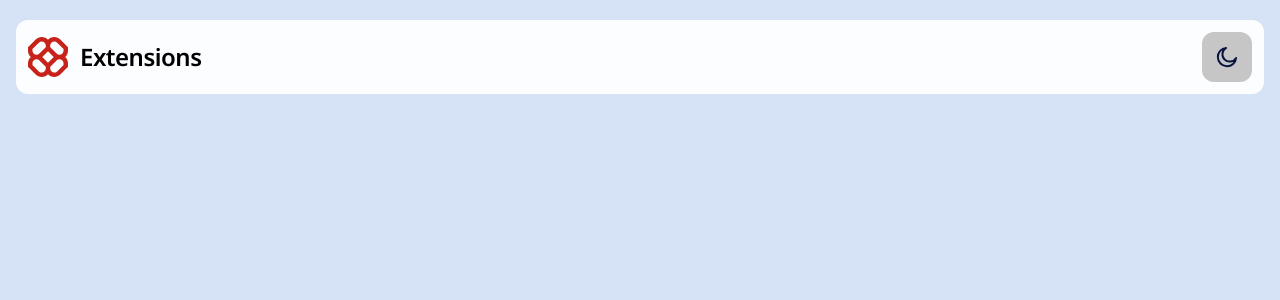
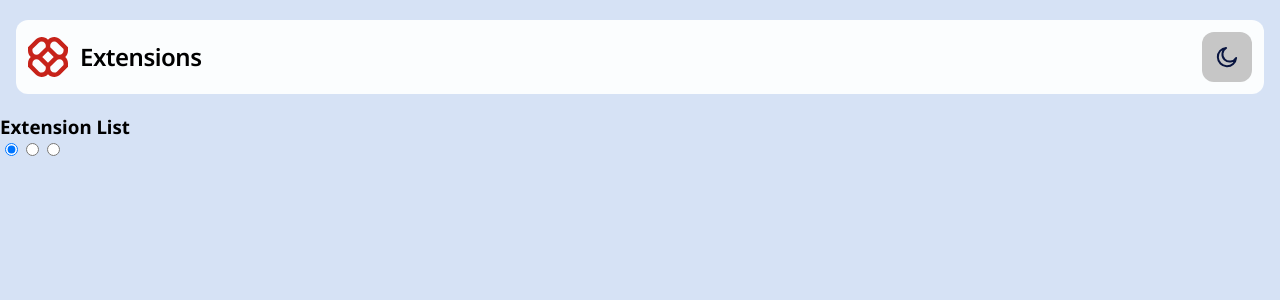
Before and after one commit to Oleksandr-Berd/browser-extension-manager, a React (Vite) app: page / in a window 1280 px wide. Shown: the top 300 px of the page. Built offline with nearby package versions, Linux system fonts and the light colour scheme.

Commit message:
logic for extension list is done

```diff
--- a/src/App.jsx
+++ b/src/App.jsx
@@ -1,4 +1,4 @@
-import { useContext } from "react";
+import { useContext, useState } from "react";
 import * as SC from "./AppStyled";
 
 import ThemeContext from "./context/styled/themeContext";
@@ -6,11 +6,15 @@ import lightTheme from "./styled/lightTheme";
 import darkTheme from "./styled/darkTheme";
 import { ThemeProvider } from "@emotion/react";
 import Header from "./layouts/Header/Header";
+import ExtensionList from "./components/ExtensionList/ExtensionList";
 function App() {
   const { theme } = useContext(ThemeContext);
-
+const [filter, setFilter] = useState("all")
   const commonTheme = theme === "light" ? lightTheme : darkTheme;
 
+const handleFilter = (currentFilter) => setFilter(currentFilter)
+
+console.log(filter);
 
 
   return (
@@ -18,6 +22,7 @@ function App() {
       <ThemeProvider theme={commonTheme}>
         <SC.AppStyled>
         <Header test={theme}/>
+        <ExtensionList handleFilter={handleFilter}/>
         </SC.AppStyled>
       </ThemeProvider>
 
--- /dev/null
+++ b/src/components/ExtensionList/ExtensionList.jsx
@@ -0,0 +1,36 @@
+import { Field, Form, Formik } from "formik";
+import FormObserver from "../../utils/FormObserver";
+
+const ExtensionList = ({ handleFilter }) => {
+  return (
+    <Formik
+      initialValues={{
+        filter: "all",
+      }}
+      onSubmit={({ setSubmitting }) => setSubmitting(false)}
+    >
+      {() => (
+        <Form>
+          <FormObserver onChange={handleFilter}/>
+            <div>
+              <h3>Extension List</h3>
+              <div>
+                <label>
+                  <Field type="radio" name="filter" value="all" />
+                </label>
+                <label>
+                  <Field type="radio" name="filter" value="active" />
+                </label>
+                <label>
+                  <Field type="radio" name="filter" value="inactive" />
+                </label>
+              </div>
+            </div>
+
+        </Form>
+      )}
+    </Formik>
+  );
+};
+
+export default ExtensionList;
--- a/src/index.css
+++ b/src/index.css
@@ -1,7 +1,7 @@
 
 @font-face {
   font-family: "NotoSans";
-  src: url("./assets/fonts/NotoSans-VariableFont_wdth\,wght.ttf") format("truetype");
+  src: url("./assets/fonts/NotoSans-VariableFont-wght.ttf") format("truetype");
 }
 
 *,
--- /dev/null
+++ b/src/utils/FormObserver.js
@@ -0,0 +1,15 @@
+import { useFormikContext } from "formik";
+import { useEffect } from "react";
+
+const FormObserver = ({ onChange }) => {
+  const { values } = useFormikContext();
+
+useEffect(() => {
+    onChange(values);
+  // eslint-disable-next-line react-hooks/exhaustive-deps
+  }, [values]);
+
+  return null; // This component doesn't render anything
+};
+
+export default FormObserver
```
Also changed, not shown: src/assets/fonts/NotoSans-VariableFont-wght.ttf (renamed from src/assets/fonts/NotoSans-VariableFont_wdth,wght.ttf).
